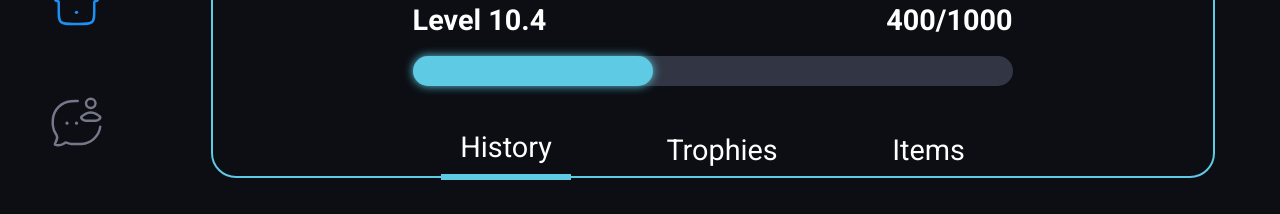
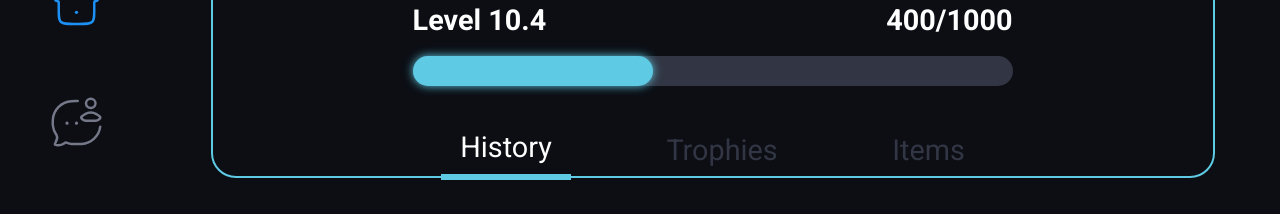
Before and after one commit to AMGHAR-ELMAHDI/ft_transcendence, a React (Vite) app in the folder React/: page /profile in a window 1280 px wide. Shown: the part 460-674 px from the top of the page. Built offline with nearby package versions, Linux system fonts and the light colour scheme.

Commit message:
working on routes

```diff
--- a/React/src/components/ProfileHistory.tsx
+++ b/React/src/components/ProfileHistory.tsx
@@ -8,9 +8,9 @@ function ProfileHistory() {
 				<h6>View All Matches</h6>
 			</div> */}
 			<div className="history-container">
-				<div className="line3">
+				{/* <div className="line3">
 					<div className="line4"></div>
-				</div>
+				</div> */}
 				<div id="tabs-container">
 					<div className="history-tabs history-tab-first history-tab-won">
 						<div className="history-tabs-left-container">
--- a/React/src/css/Dashboard.css
+++ b/React/src/css/Dashboard.css
@@ -138,7 +138,7 @@
   font-size: 1rem;
 }
 
-.line3 {
+/* .line3 {
   position: relative;
   width: 2px;
   min-height: 705px;
@@ -152,7 +152,7 @@
   position: absolute;
   top: 15px;
   left: -10px;
-}
+} */
 
 .history-container {
   display: flex;
--- a/React/src/css/Profile.css
+++ b/React/src/css/Profile.css
@@ -123,6 +123,8 @@ progress[value]::-webkit-progress-value {
   padding: 0 1rem 0.5rem 1rem;
   position: relative;
   top: 0.2rem;
+  color: var(--grey-bg-color);
+  /* color: gray; */
 }
 
 #circles {
@@ -147,6 +149,7 @@ progress[value]::-webkit-progress-value {
 
 .ProfileToRender {
   border-bottom: 6px solid var(--blue-glow) !important;
+  color: white !important;
 }
 
 #profile-tabs > button:hover {
```
